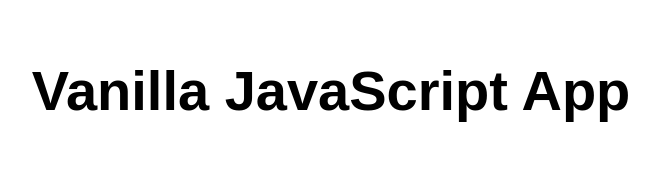
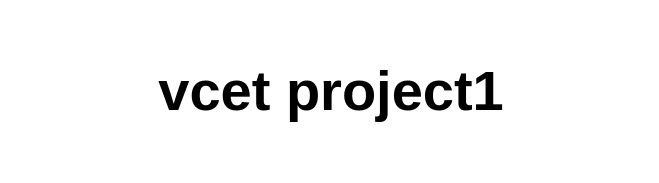
Before and after one commit to ABHISHEKPATTAPU/vcetproject1, a website: page src/index.html in a window 1280 px wide. Shown: the whole page, without its empty margins (309-968 px from the left). Drawn offline with Linux system fonts and the light colour scheme.

Commit message:
index.html

```diff
--- a/src/index.html
+++ b/src/index.html
@@ -10,7 +10,7 @@
 
 <body>
   <main>
-    <h1>Vanilla JavaScript App</h1>
+    <h1>vcet project1</h1>
   </main>
 </body>
 
```
